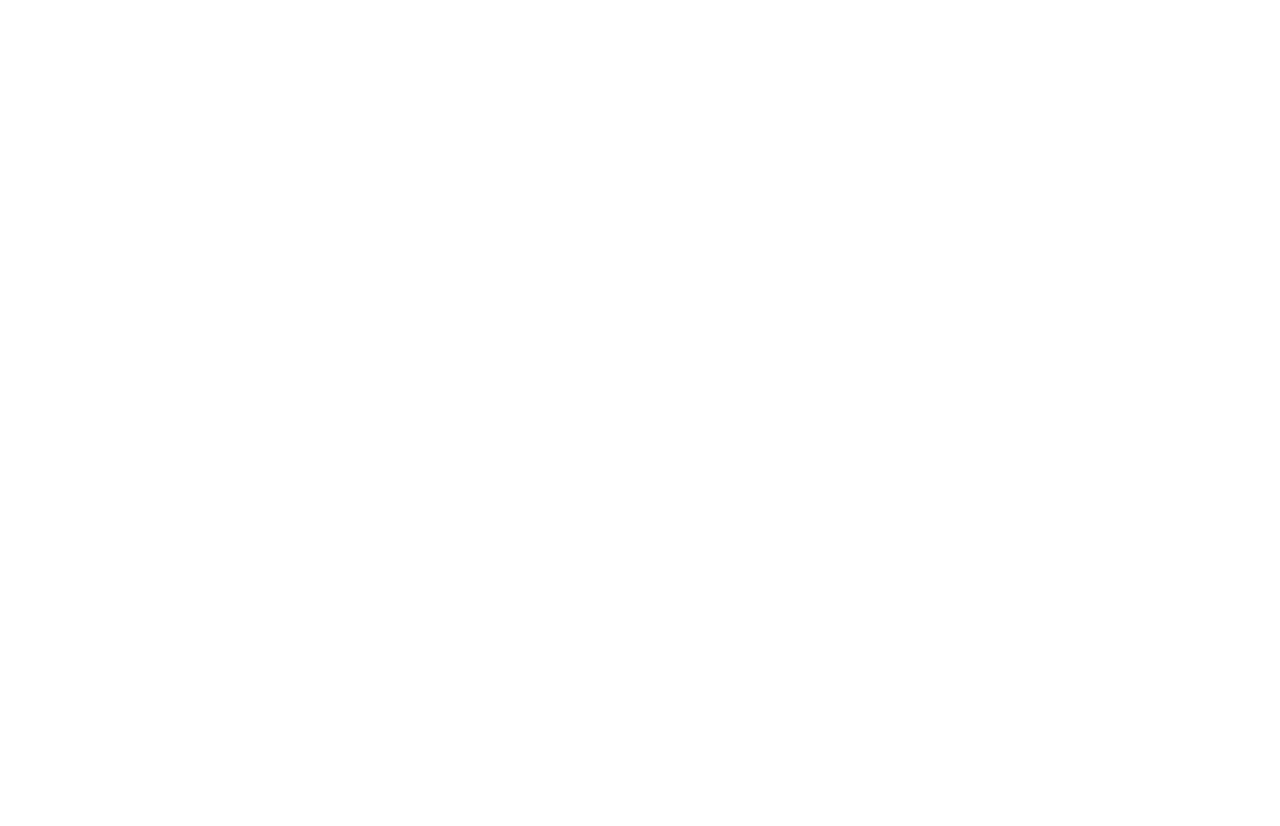
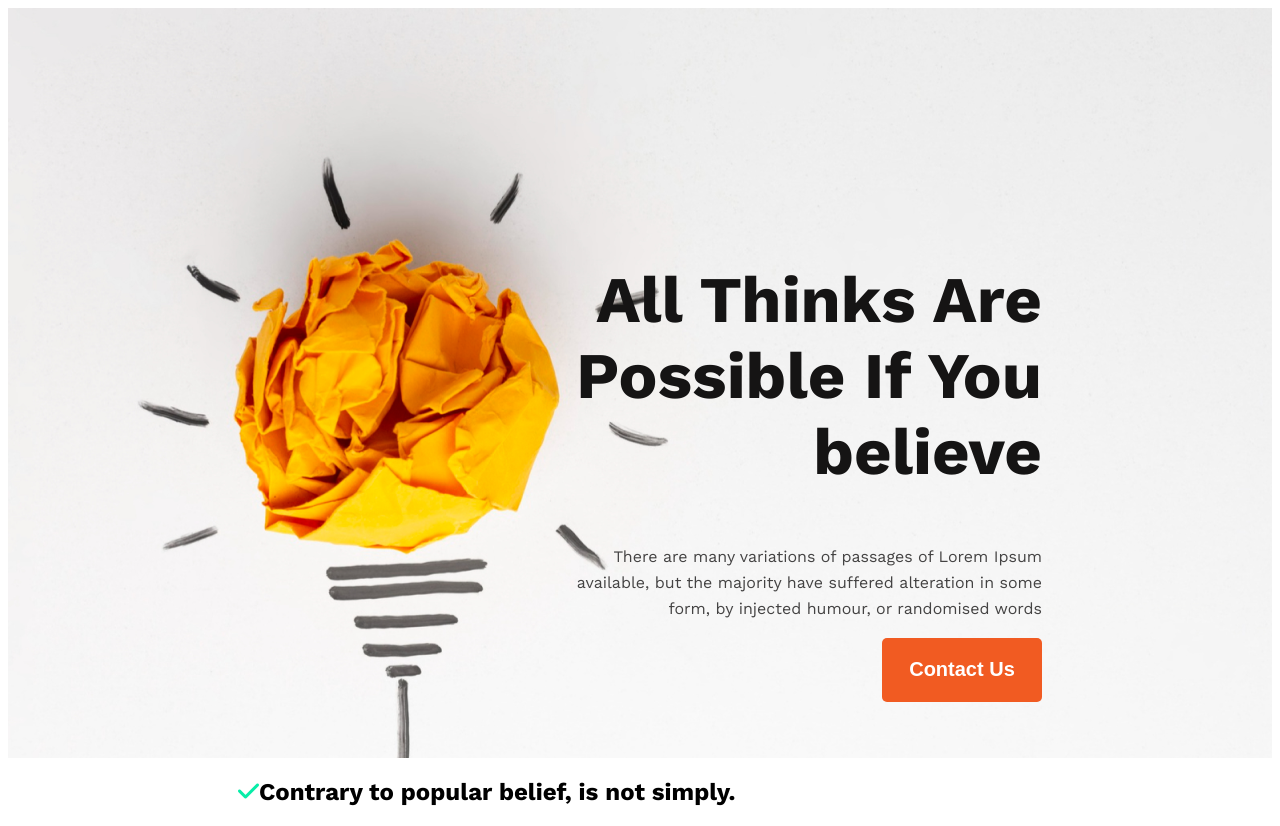
Before and after one commit to khalilulla222/my-second-portfolio, a plain HTML site: page index.html in a window 1280 px wide. Before the commit the page ends 800 px from the top, so only its background shows below. Drawn offline with nearby package versions, Linux system fonts and the light colour scheme.

Commit message:
added my header

```diff
--- a/index.html
+++ b/index.html
@@ -4,14 +4,28 @@
     <meta charset="UTF-8">
     <meta name="viewport" content="width=device-width, initial-scale=1.0">
     <title>My second portfolio</title>
+    <link rel="preconnect" href="https://fonts.googleapis.com">
+<link rel="preconnect" href="https://fonts.gstatic.com" crossorigin>
+<link href="https://fonts.googleapis.com/css2?family=Open+Sans:ital,wdth,wght@0,75..100,300..800;1,75..100,300..800&family=Work+Sans:ital,wght@0,100..900;1,100..900&display=swap" rel="stylesheet">
     <link rel="stylesheet" href="style/style.css">
+
+    <script src="https://kit.fontawesome.com/4925cd6861.js" crossorigin="anonymous"></script>
+
 </head>
 <body>
     <header>
-
+        <nav>
+            <h2 class="all-things">
+                All Thinks Are <br> Possible If You <br> believe
+            </h2>
+            <p class="header-pera">
+                There are many variations of passages of Lorem Ipsum <br>available, but the majority have suffered alteration in some <br> form, by injected humour, or randomised words
+            </p>
+            <button class="button-primary">Contact Us</button>
+        </nav>
     </header>
     <main>
-
+        <h2><i class="fa-solid fa-check" style="color: #07eda8;"></i>Contrary to popular belief, is not simply.</h2>
     </main>
     <footer>
 
--- a/style/style.css
+++ b/style/style.css
@@ -0,0 +1,41 @@
+body{
+    font-family: "Work Sans", sans-serif;
+  font-optical-sizing: auto;
+  font-weight: <weight>;
+  font-style: normal;
+}
+header{
+    background-color: whitesmoke;
+    width: 100%;
+height: 750px;
+background-image: url(../images/banner/banner1.png);
+}
+header > nav{
+text-align: right;
+padding-top: 200px;
+padding-right: 230px;
+color: var(--Dark-01, #151414);
+
+}
+.all-things{
+    font-size: 65px;
+font-weight: 700;}
+.header-pera{
+    color: var(--Dark-02, #444343);
+font-size: 16px;
+font-weight: 400;
+line-height: 26px;
+}
+.button-primary{
+    width: 160px;
+height: 64px;
+color: #FFF;
+font-size: 20px;
+font-weight: 600;
+border-radius: 5px;
+background: #F15B22;
+border: none;
+}
+main{
+    margin: 0px 230px;
+}
```
